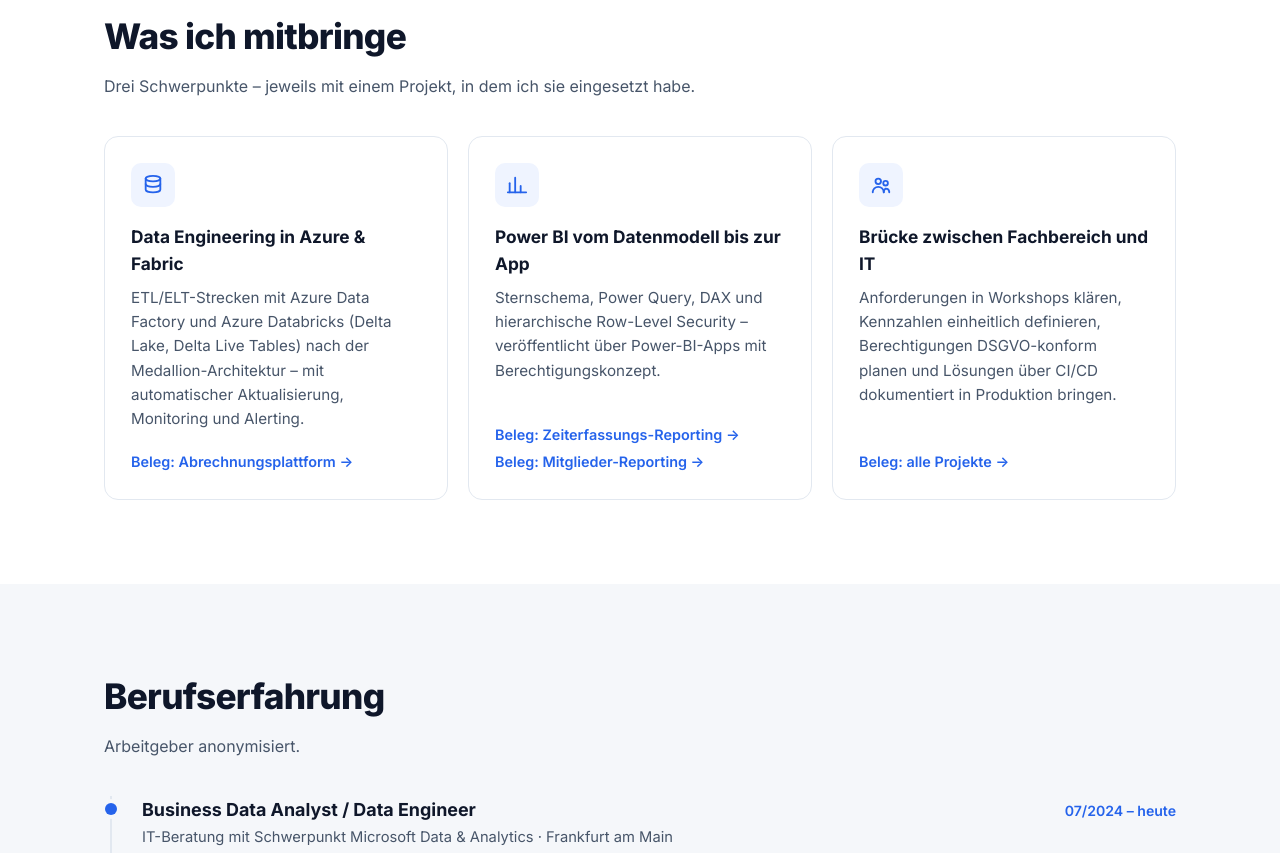
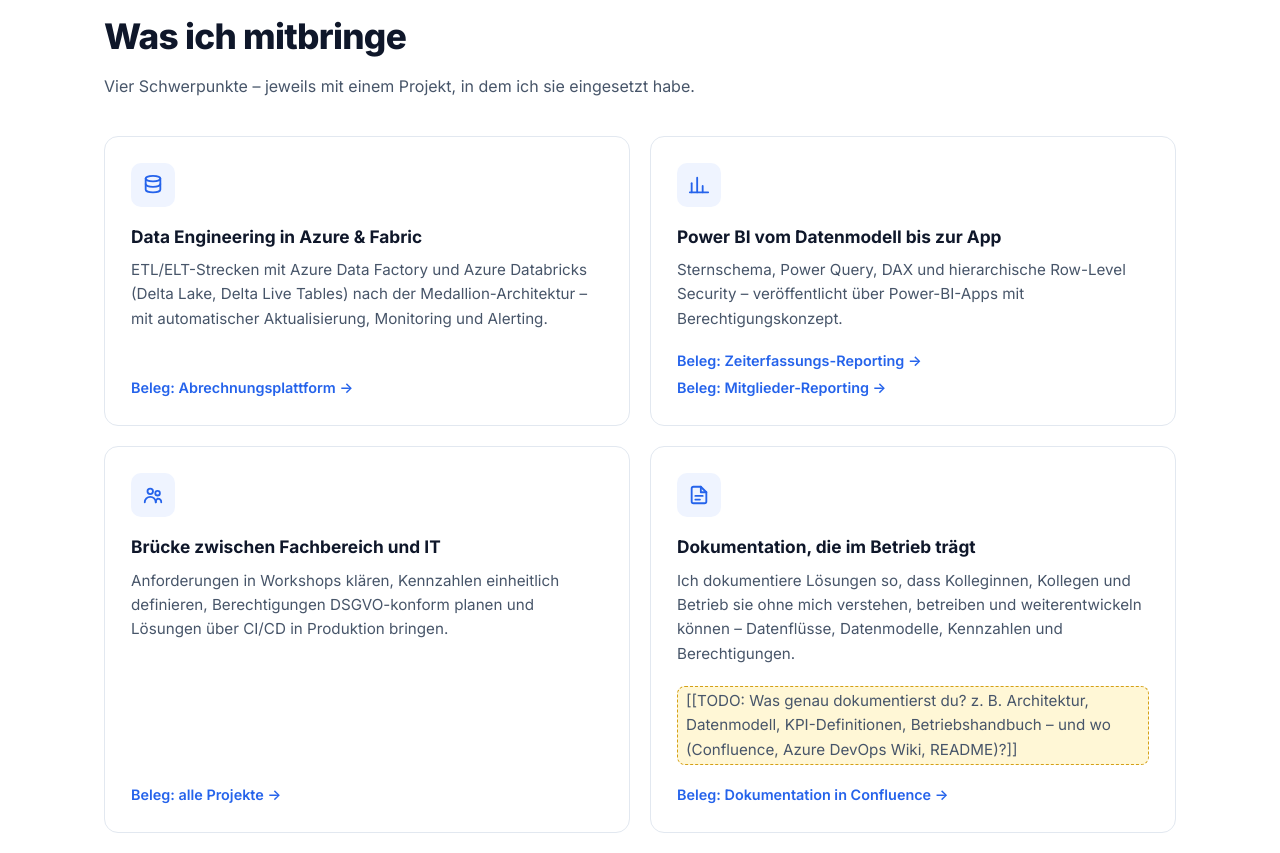
Before and after one commit to sarwar-siyam/ProWebsite, a plain HTML site: page index.html in a window 1280 px wide. Shown: the part 1080-1933 px from the top of the page. Drawn offline with Linux system fonts and the light colour scheme.

Commit message:
Dokumentation als Kompetenz sichtbar machen
- Vierte Staerke: Dokumentation, die im Betrieb traegt (2x2-Raster)
- Werdegang, Querschnittsblock und Arbeitsschritt 4 um Dokumentation ergaenzt
- Skills: Technische Dokumentation, Confluence
- Lebenslauf und PDF aktualisiert

Co-Authored-By: Claude Opus 5.5 <noreply@anthropic.com>

```diff
--- a/index.html
+++ b/index.html
@@ -138,8 +138,8 @@
     <section id="profil" class="section">
       <div class="container">
         <h2 class="section-title">Was ich mitbringe</h2>
-        <p class="section-intro">Drei Schwerpunkte – jeweils mit einem Projekt, in dem ich sie eingesetzt habe.</p>
-        <div class="cards three">
+        <p class="section-intro">Vier Schwerpunkte – jeweils mit einem Projekt, in dem ich sie eingesetzt habe.</p>
+        <div class="cards two">
           <article class="card strength">
             <div class="icon" aria-hidden="true">
               <svg viewBox="0 0 24 24"><ellipse cx="12" cy="5" rx="8" ry="3"/><path d="M4 5v6c0 1.7 3.6 3 8 3s8-1.3 8-3V5"/><path d="M4 11v6c0 1.7 3.6 3 8 3s8-1.3 8-3v-6"/></svg>
@@ -162,8 +162,17 @@
               <svg viewBox="0 0 24 24"><circle cx="9" cy="8" r="3"/><circle cx="17" cy="10" r="2.5"/><path d="M3 20c0-3.3 2.7-6 6-6s6 2.7 6 6"/><path d="M15 20c0-2 1-3.5 2-4 2.5 0 4 1.8 4 4"/></svg>
             </div>
             <h3>Brücke zwischen Fachbereich und IT</h3>
-            <p>Anforderungen in Workshops klären, Kennzahlen einheitlich definieren, Berechtigungen DSGVO-konform planen und Lösungen über CI/CD dokumentiert in Produktion bringen.</p>
+            <p>Anforderungen in Workshops klären, Kennzahlen einheitlich definieren, Berechtigungen DSGVO-konform planen und Lösungen über CI/CD in Produktion bringen.</p>
             <a class="proof" href="#projekte">Beleg: alle Projekte →</a>
+          </article>
+          <article class="card strength">
+            <div class="icon" aria-hidden="true">
+              <svg viewBox="0 0 24 24"><path d="M14 3H6a2 2 0 0 0-2 2v14a2 2 0 0 0 2 2h12a2 2 0 0 0 2-2V9z"/><path d="M14 3v6h6"/><path d="M8 13h8"/><path d="M8 17h5"/></svg>
+            </div>
+            <h3>Dokumentation, die im Betrieb trägt</h3>
+            <p>Ich dokumentiere Lösungen so, dass Kolleginnen, Kollegen und Betrieb sie ohne mich verstehen, betreiben und weiterentwickeln können – Datenflüsse, Datenmodelle, Kennzahlen und Berechtigungen.</p>
+            <p class="todo-inline">[[TODO: Was genau dokumentierst du? z. B. Architektur, Datenmodell, KPI-Definitionen, Betriebshandbuch – und wo (Confluence, Azure DevOps Wiki, README)?]]</p>
+            <a class="proof" href="#projekt-automatisierung">Beleg: Dokumentation in Confluence →</a>
           </article>
         </div>
       </div>
@@ -186,6 +195,7 @@
               <li>Zeiterfassungs-Reporting für ein operatives Team entwickelt, inklusive hierarchischer Row-Level Security.</li>
               <li>Bundesweites Mitglieder-Reporting mit Geo-Heatmaps vom Prototyp bis in die Produktion gebracht.</li>
               <li>CI/CD-Pipelines für die Bereitstellung von Dev nach Prod aufgebaut; Berichte über Power-BI-Apps mit Berechtigungen veröffentlicht.</li>
+              <li>Lösungen dokumentiert und an Betrieb und Fachbereich übergeben.</li>
             </ul>
           </li>
           <li>
@@ -346,22 +356,23 @@
               </ul>
             </div>
           </div>
-          <ul class="tags"><li>Python</li><li>Excel</li><li>Prozessanalyse</li><li>Confluence</li></ul>
+          <ul class="tags"><li>Python</li><li>Excel</li><li>Prozessanalyse</li><li>Dokumentation in Confluence</li></ul>
         </article>
 
         <!-- Querschnitt -->
         <article class="case case-compact">
           <header class="case-head">
             <p class="case-meta">IT-Beratung · projektübergreifend</p>
-            <h3>Bereitstellung &amp; Betrieb: CI/CD und Power-BI-Apps</h3>
+            <h3>Bereitstellung, Dokumentation &amp; Betrieb</h3>
           </header>
           <div class="contribution">
             <ul>
               <li>CI/CD-Pipelines für die Bereitstellung von der Entwicklungs- in die Produktivumgebung (Dev → Prod) aufgebaut.</li>
               <li>Dashboards über Power-BI-Apps veröffentlicht und Berechtigungen für die Nutzergruppen eingerichtet.</li>
+              <li>Datenflüsse, Datenmodelle, Kennzahlen und Berechtigungen dokumentiert, damit Betrieb und Fachbereich die Lösungen eigenständig nutzen und weiterentwickeln können. <span class="todo-inline">[[TODO: Art und Ort der Dokumentation, z. B. Confluence, Azure DevOps Wiki]]</span></li>
             </ul>
           </div>
-          <ul class="tags"><li>CI/CD</li><li>Azure DevOps</li><li>Git</li><li>Power BI Apps</li><li>Berechtigungskonzept</li></ul>
+          <ul class="tags"><li>CI/CD</li><li>Azure DevOps</li><li>Git</li><li>Power BI Apps</li><li>Berechtigungskonzept</li><li>Technische Dokumentation</li></ul>
         </article>
 
         <!-- ================================================= EIGENE PROJEKTE -->
@@ -414,7 +425,7 @@
           </div>
           <div class="stack-item">
             <h3>Sprachen &amp; Methoden</h3>
-            <ul class="chips"><li>SQL</li><li>Python</li><li>Data Governance</li><li>Requirements Engineering</li><li>KPI-Design</li><li>Stakeholder-Management</li></ul>
+            <ul class="chips"><li>SQL</li><li>Python</li><li>Data Governance</li><li>Technische Dokumentation</li><li>Confluence</li><li>Requirements Engineering</li><li>KPI-Design</li><li>Stakeholder-Management</li></ul>
             <p class="stack-proof">Belegt in: <a href="#projekt-automatisierung">Automatisierung</a>, allen Projekten</p>
           </div>
         </div>
@@ -448,7 +459,7 @@
           <li><span class="num">01</span><h3>Verstehen</h3><p>Ich kläre mit dem Fachbereich, welche Fragen die Daten beantworten sollen, und lege Kennzahlen und Quellen gemeinsam fest.</p></li>
           <li><span class="num">02</span><h3>Konzipieren</h3><p>Ich entwerfe Architektur, Datenmodell und Berechtigungen und stimme sie mit IT und Team ab.</p></li>
           <li><span class="num">03</span><h3>Umsetzen</h3><p>Ich baue Pipelines, Modelle und Berichte schrittweise, damit Nutzer früh Feedback geben können.</p></li>
-          <li><span class="num">04</span><h3>Übergeben</h3><p>Ich bringe Lösungen über CI/CD in Produktion, dokumentiere sie und übergebe sie an Betrieb und Nutzer.</p></li>
+          <li><span class="num">04</span><h3>Dokumentieren &amp; übergeben</h3><p>Ich bringe Lösungen über CI/CD in Produktion und dokumentiere Datenflüsse, Modelle, Kennzahlen und Berechtigungen – damit Betrieb und Nutzer ohne mich weiterarbeiten können.</p></li>
         </ol>
       </div>
     </section>
--- a/style.css
+++ b/style.css
@@ -140,6 +140,7 @@ img { max-width: 100%; height: auto; display: block; }
 
 .cards { display: grid; gap: 20px; }
 .cards.three { grid-template-columns: repeat(3, 1fr); }
+.cards.two { grid-template-columns: repeat(2, 1fr); }
 .card { background: var(--card); border: 1px solid var(--border); border-radius: var(--radius); padding: 26px; }
 .section.alt .card { background: var(--card-alt); }
 .card h3 { font-size: 1.08rem; margin-bottom: 8px; }
@@ -305,7 +306,7 @@ summary:focus-visible { outline-offset: 4px; }
   .container { padding: 0 16px; }
   .hero { padding: 48px 0 52px; }
   .stats { grid-template-columns: 1fr; gap: 16px; margin-top: 32px; }
-  .cards.three, .stack, .steps, .certs { grid-template-columns: 1fr; }
+  .cards.three, .cards.two, .stack, .steps, .certs { grid-template-columns: 1fr; }
   .section { padding: 60px 0; }
   .card, .case { padding: 22px; }
   .case-head h3 { font-size: 1.15rem; }
```
Also changed, not shown: lebenslauf.html (+2 -1 lines), 1 other file.
